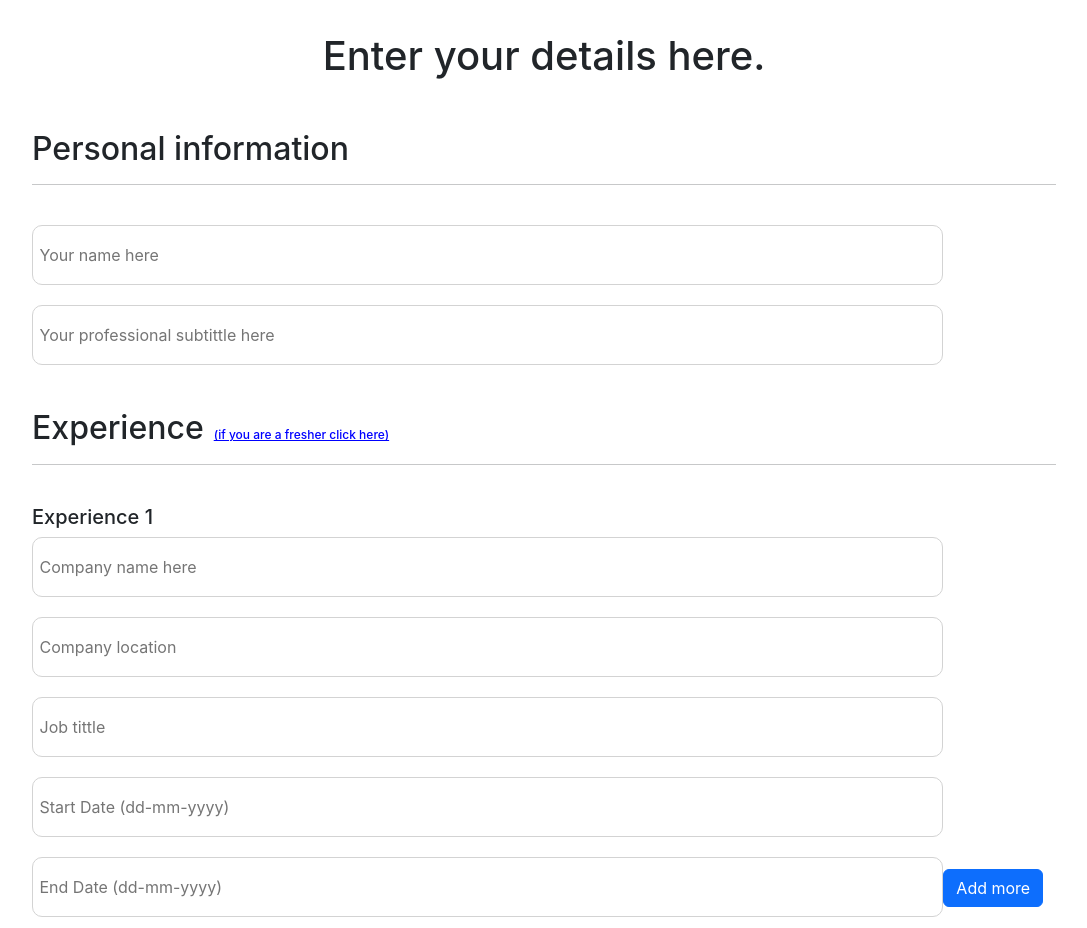
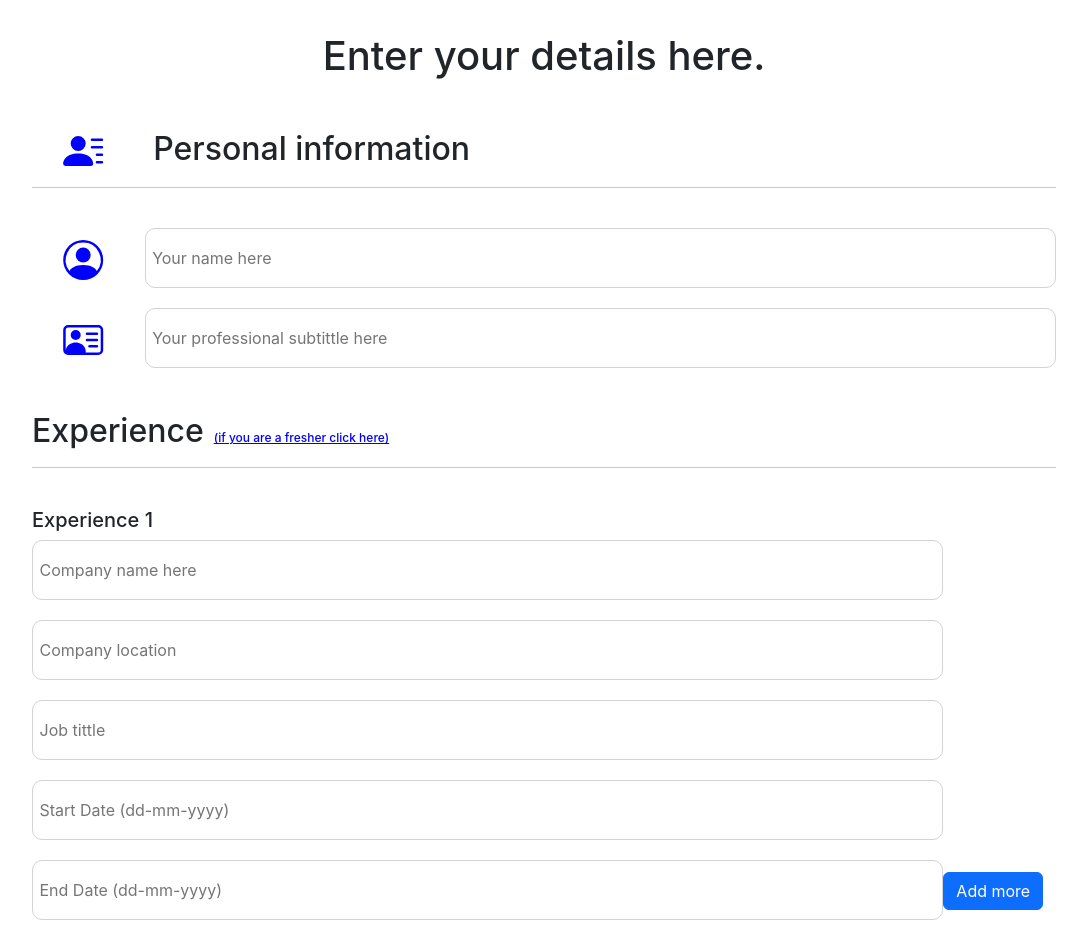
Before and after one commit to apurba2002/resume, a React (Create React App) app in the folder frontend/: page / in a window 1280 px wide. Shown: the part 1940-2868 px from the top of the page, without its empty margins (96-1183 px from the left). Built offline with nearby package versions, Linux system fonts and the light colour scheme.

Commit message:
add icon on personal information section

```diff
--- a/frontend/src/App.js
+++ b/frontend/src/App.js
@@ -9,6 +9,9 @@ import { BsGithub } from "react-icons/bs";
 import { BsLinkedin } from "react-icons/bs";
 
 import { BsInstagram } from "react-icons/bs";
+import { BsPersonVcard } from "react-icons/bs";
+import { BsPersonCircle } from "react-icons/bs";
+import { BsPersonLinesFill } from "react-icons/bs";
 import { BsFillBuildingsFill } from "react-icons/bs";
 import { BsClockHistory } from "react-icons/bs";
 import { FaLanguage } from "react-icons/fa";
@@ -502,12 +505,18 @@ class Personalform extends React.Component {
 
         return (
             <div id="personal-info">
-                <h2>Personal information</h2>
+                <h2><BsPersonLinesFill style={{ width: "10%", height: "40px", marginRight: "1%", color: "blue" }} /> Personal information</h2>
                 <hr></hr>
                 <br>
                 </br>
-                <input type="text" id="name" required placeholder=" Your name here"></input>
-                <input type="text" placeholder=" Your professional subtittle here"></input>
+                <BsPersonCircle style={{ width: "10%", height: "40px", marginRight: "1%", color:"blue" }} /><span><input type="text" id="name" required placeholder=" Your name here"></input>
+                </span>
+                <br></br>
+                <BsPersonVcard style={{ width: "10%", height: "40px", marginRight: "1%", color:"blue" }} /><span><input type="text" placeholder=" Your professional subtittle here"></input>
+                </span>
+                <br></br>
+
+
             </div>
 
         )
```
